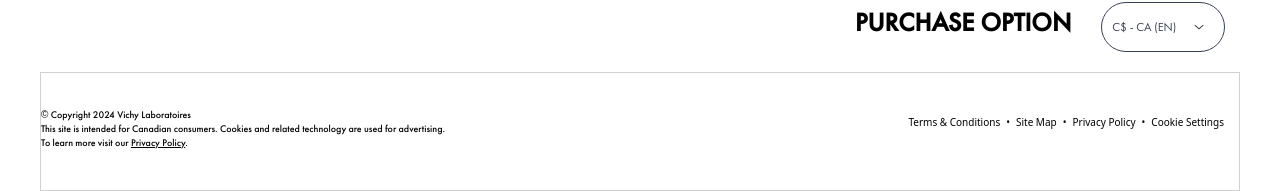
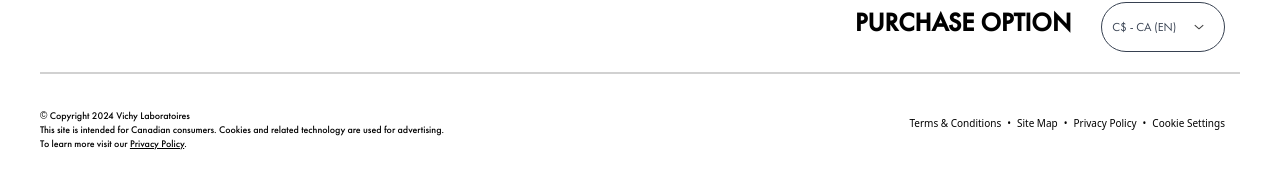
Before and after one commit to haithamabdallah/sky-business, a React (Vite) app: page /organic_foods in a window 1280 px wide. Shown: the part 1150-1341 px from the top of the page. Built offline with nearby package versions, Linux system fonts and the light colour scheme.

Commit message:
fix : border in bottom footer

```diff
--- a/src/components/footer/components/bottomFooter/BottomFooter.jsx
+++ b/src/components/footer/components/bottomFooter/BottomFooter.jsx
@@ -5,7 +5,7 @@ const BottomFooter = () => {
   return (
     <section>
       <div className="px-[0.9375rem] mx-auto max-w-[75rem] w-full">
-        <div className="mx-[-0.9375rem] lg:flex lg:flex-wrap border border-[#d1d1d1]">
+        <div className="mx-[-0.9375rem] lg:flex lg:flex-wrap border-t-2 border-[#d1d1d1]">
           <Copyright />
           <BottomFooterLinks />
         </div>
```
